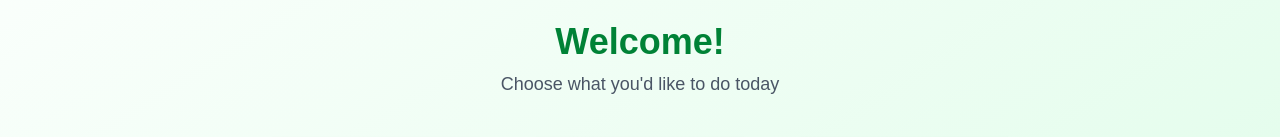
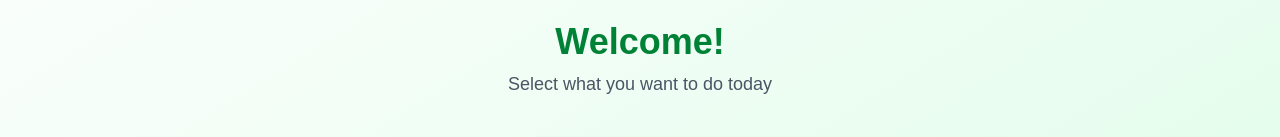
Before and after one commit to Yibraleh/minitgedu, a Next.js app: page /student/home in a window 1280 px wide. Shown: the part 251-388 px from the top of the page. Built offline with nearby package versions, Linux system fonts and the light colour scheme.

Commit message:
fix jsx apostrophes

```diff
--- a/app/student/home/page.tsx
+++ b/app/student/home/page.tsx
@@ -18,7 +18,7 @@ export default function StudentHome() {
       <h1 className="text-4xl font-bold text-green-700 mb-2">
         Welcome{studentName ? `, ${studentName}` : ''}!
       </h1>
-      <p className="text-gray-600 text-lg mb-10">Choose what you'd like to do today</p>
+      <p className="text-gray-600 text-lg mb-10">Select what you want to do today</p>
 
       <div className="grid grid-cols-1 md:grid-cols-3 gap-6 w-full max-w-3xl">
         <Link href="/student/quizzes">
```
